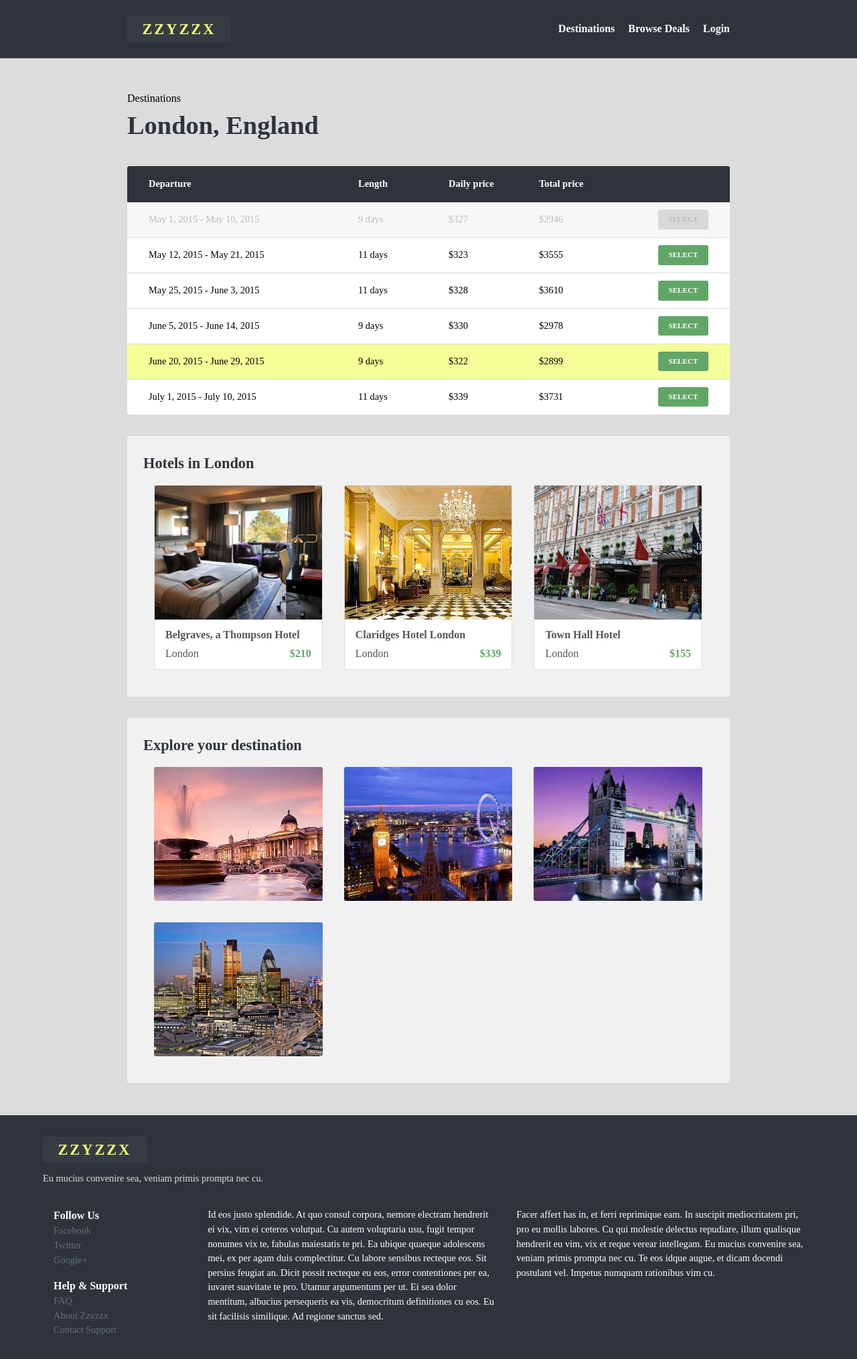
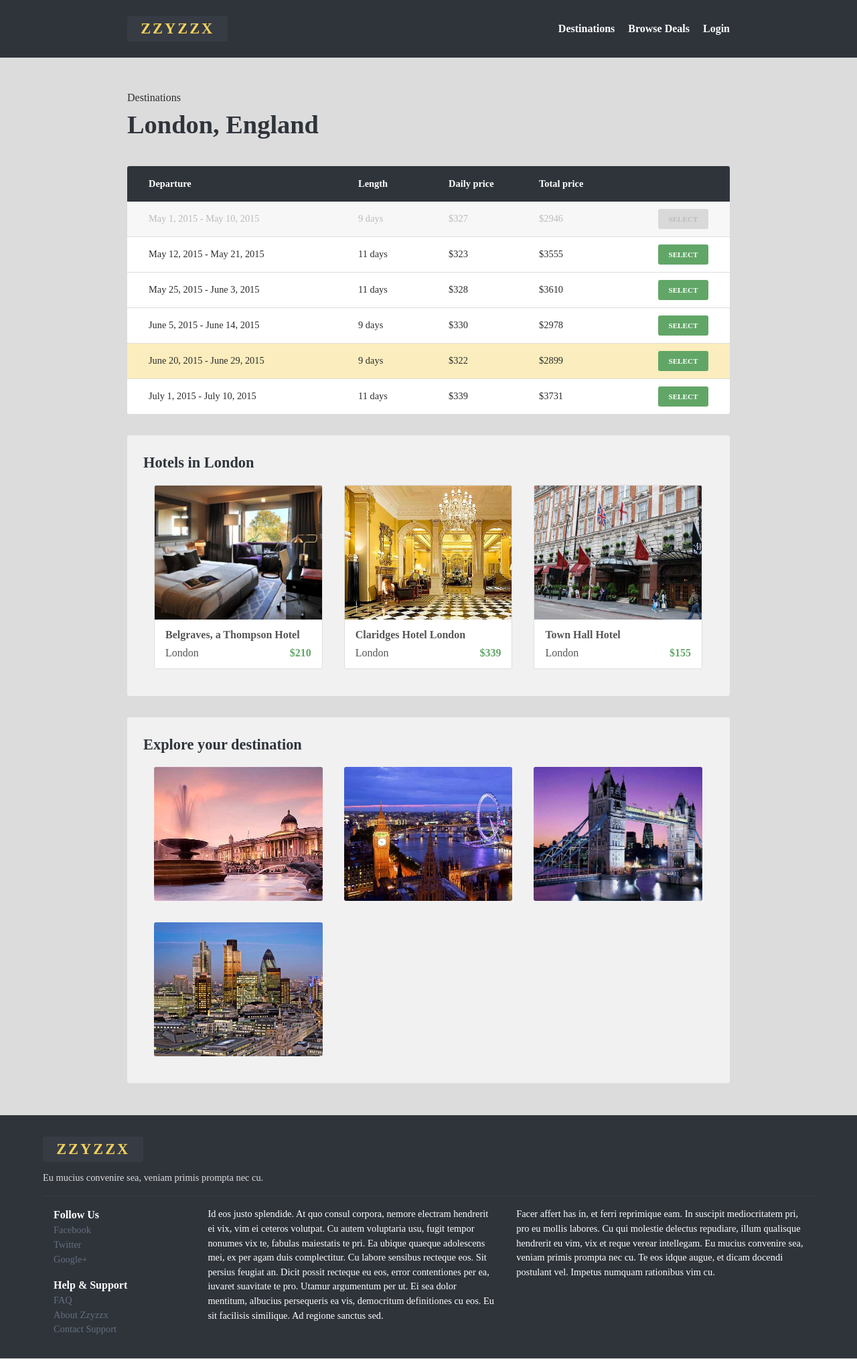
Before and after one commit to Treydor/Travel, a Jekyll site: the page built from destinations/london/index.html, in a window 1280 px wide. Shown: the whole page at 67% size. Built offline with Jekyll 4.4.1, drawn with Linux system fonts in a browser that asks for light colours; some web fonts are replaced.

Commit message:
corrected logo issue

```diff
--- a/css/style.css
+++ b/css/style.css
@@ -25,7 +25,7 @@ html { font: 400 100%/1.5 "Muli", serif; }
 
 body {
   background: #dcdcdc;
-  color: #000;
+  color: #2c2c2c;
   padding: 0;
 }
 
@@ -35,7 +35,7 @@ body {
 }
 
 a {
-  color: #000;
+  color: #5c5c5c;
   text-decoration: none;
   -o-transition: color .2s;
   -ms-transition: color .2s;
@@ -95,12 +95,12 @@ p {
 .logo {
   background: #373c44;
   border-radius: 3px;
-  color: #f2ff77;
+  color: #f5d25d;
   float: left;
   font-size: 1.4rem;
   font-weight: 700;
   letter-spacing: 3px;
-  padding: 3px 1em 2px 1em;
+  padding: .1em .9em;
   text-transform: uppercase;
 }
 
@@ -153,7 +153,7 @@ nav li a {
   display: inline-block;
   font-size: 1rem;
   font-weight: 700;
-  line-height: 38px;
+  line-height: 37px;
 }
 
 nav a:hover { color: #ddd; }
@@ -244,10 +244,9 @@ nav a:hover { color: #ddd; }
 
 .button-primary { background: #61a667; }
 
-.button-primary:hover { background: #539358; }
+.button-primary:hover { background: #599d5f; }
 
 .login-link {
-  color: #555;
   display: block;
   font-size: 1rem;
   margin-top: 2rem;
@@ -358,7 +357,7 @@ footer ul {
   cursor: default;
 }
 
-.vacation-package__row--sale { background: #f5ff99; }
+.vacation-package__row--sale { background: #fbedbd; }
 
 /* =======================================================================
    Grid
```
